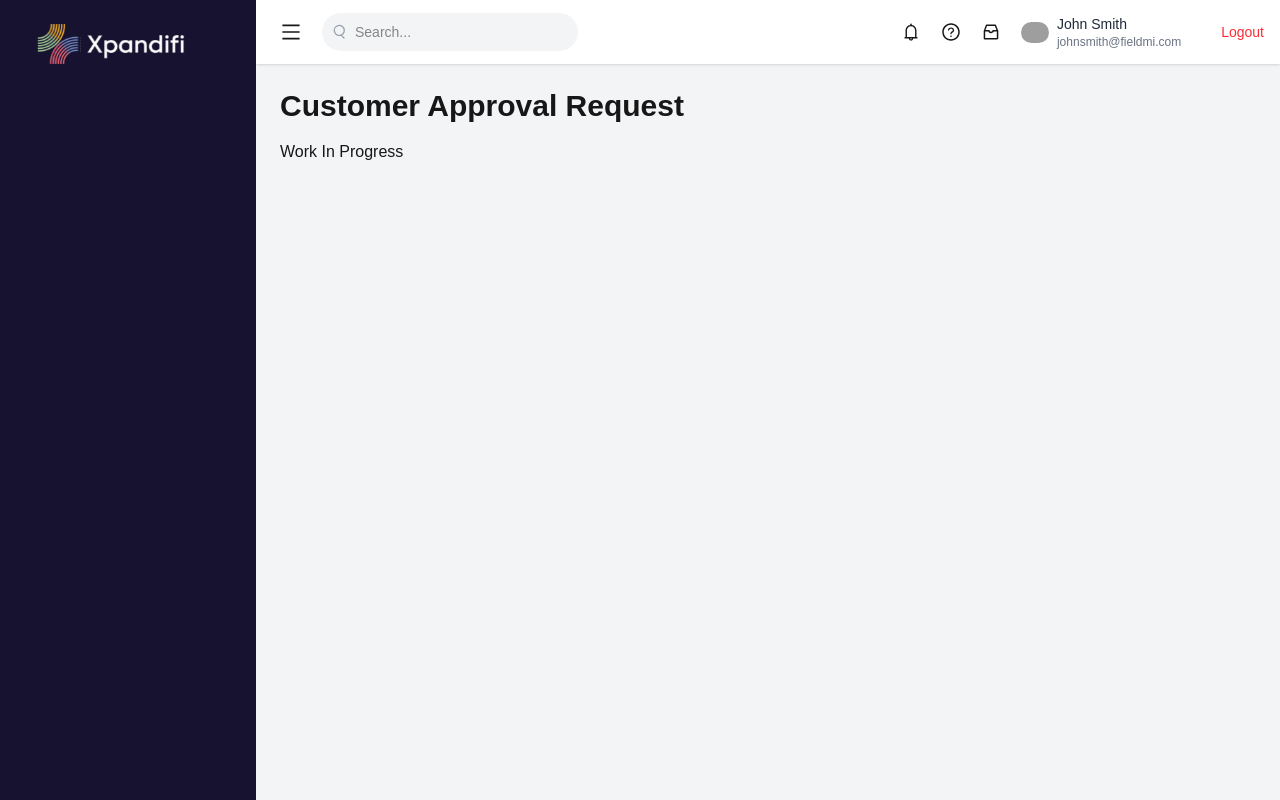
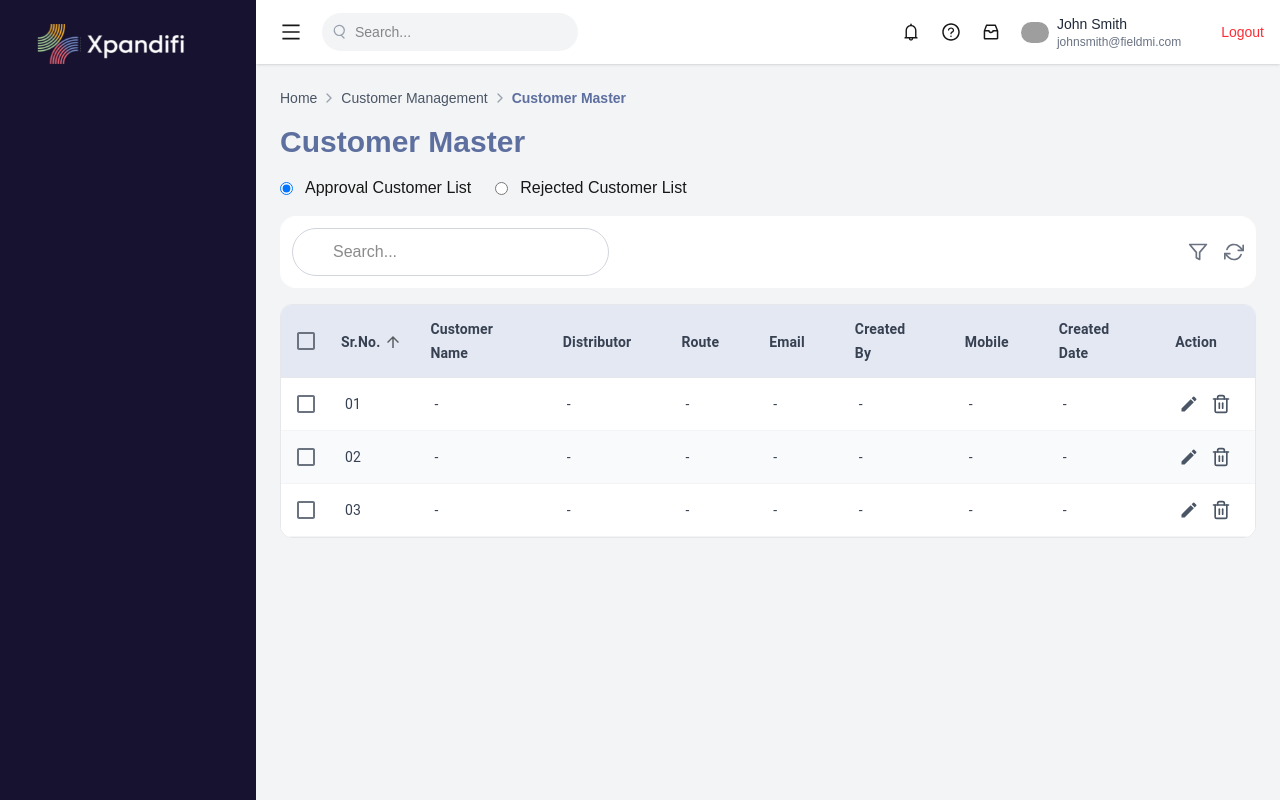
Before and after one commit to kartikbtspl/xpandifi-dms, a Next.js app: page /oem/customer-management/approval-request in a window 1280 px wide. Built offline with nearby package versions, Linux system fonts and the light colour scheme; grey boxes are pictures that could not be loaded.

Commit message:
Customer Approval

```diff
--- /dev/null
+++ b/app/(dashboard)/oem/customer-management/approval-request/components/getApprovalRequestCol.tsx
@@ -0,0 +1,73 @@
+"use client";
+import React from "react";
+import { FiTrash2 } from "react-icons/fi";
+import { MdModeEditOutline } from "react-icons/md"
+
+export interface Column {
+  id: string;
+  label: string;
+  render?: (row: any, index?: number) => React.ReactNode;
+}
+
+const getApprovalRequestCol = (): Column[] => [
+  {
+    id: "srNo",
+    label: "Sr.No.",
+    render: (row) => <span className="text-gray-700">{row.srNo}</span>,
+  },
+  {
+    id: "customerName",
+    label: "Customer Name",
+    render: (row) => <span className="text-gray-700">{row.customerName || "-"}</span>,
+  },
+  {
+    id: "distributor",
+    label: "Distributor",
+    render: (row) => <span className="text-gray-700">{row.distributor || "-"}</span>,
+  },
+  {
+    id: "route",
+    label: "Route",
+    render: (row) => <span className="text-gray-700">{row.route || "-"}</span>,
+  },
+  {
+    id: "email",
+    label: "Email",
+    render: (row) => <span className="text-gray-700">{row.email || "-"}</span>,
+  },
+  {
+    id: "createdBy",
+    label: "Created By",
+    render: (row) => <span className="text-gray-700">{row.createdBy || "-"}</span>,
+  },
+  {
+    id: "mobile",
+    label: "Mobile",
+    render: (row) => <span className="text-gray-700">{row.mobile || "-"}</span>,
+  },
+  {
+    id: "createdDate",
+    label: "Created Date",
+    render: (row) => <span className="text-gray-700">{row.createdDate || "-"}</span>,
+  },
+  {
+    id: "action",
+    label: "Action",
+    render: (row) => (
+      <div className="flex items-center gap-3 text-gray-600">
+        <MdModeEditOutline
+          size={20}
+          title="Edit"
+          className="cursor-pointer hover:text-blue-500"
+        />
+        <FiTrash2
+          size={20}
+          title="Delete"
+          className="cursor-pointer hover:text-red-500"
+        />
+      </div>
+    ),
+  },
+];
+
+export default getApprovalRequestCol;
--- a/app/(dashboard)/oem/customer-management/approval-request/page.tsx
+++ b/app/(dashboard)/oem/customer-management/approval-request/page.tsx
@@ -1,12 +1,102 @@
-import React from 'react'
+"use client";
+import Table from '@/components/common/table/Table';
+import Breadcrumb from '@/components/common/ui/BreadCrumb';
+import React, { useState } from 'react';
+import getApprovalRequestCol from './components/getApprovalRequestCol';
 
 const CustomerApprovalRequest = () => {
+  const [selectedApproval, setSelectedApproval] = useState("approval");
+   const [approvalRequestData, setApprovalRequestData] = useState([
+      {
+        id: 1,
+        srNo: "01",
+        customerName: "",
+        distributor: "",
+        route: "",
+        email: "",
+        createdBy: "",
+        mobile: "",
+        createdDate: "",
+        action: "",
+      },
+      {
+        id: 2,
+        srNo: "02",
+        customerName: "",
+        distributor: "",
+        route: "",
+        email: "",
+        createdBy: "",
+        mobile: "",
+        createdDate: "",
+        action: "",
+      },
+      {
+        id: 3,
+        srNo: "03",
+        customerName: "",
+        distributor: "",
+        route: "",
+        email: "",
+        createdBy: "",
+        mobile: "",
+        createdDate: "",
+        action: "",
+      },
+    ]);
+
+    const [loadingApprovalRequest, setLoadingApprovalRequest] = useState(false);
+
+    const approvalRequestColumns = getApprovalRequestCol();
+
+    const handleRefreshApprovalRequest = () => {
+      setLoadingApprovalRequest(true);
+      setTimeout(() => {
+        setLoadingApprovalRequest(false);
+        setApprovalRequestData(prev =>
+          prev.map((item, idx) => ({
+            ...item,
+            id: idx + 1, // Or keep the original id if you want them stable
+            srNo: String(idx + 1).padStart(2, '0'),
+          }))
+        );
+      }, 1000);
+    }
+
   return (
-   <div>
-      <h1 className="text-3xl font-bold mb-4">Customer Approval Request</h1>
-      <p>Work In Progress</p>
+    <div className='space-y-4'>
+      <Breadcrumb crumbs={[
+        { label: "Home", href: "/oem/dashboard" },
+        { label: "Customer Management", href: "/customer-management" },
+        { label: "Customer Master", href: "/customer-management/master" },
+      ]} />
+      <h1 className="text-3xl font-bold mb-4 text-[#5D6F9E]">Customer Master</h1>
+
+      <div className='flex gap-6'>
+        <div className='flex items-center gap-3'>
+          <input
+            type="radio"
+            name="customerApprovalStatus"
+            id="approval"
+            checked={selectedApproval === "approval"}
+            onChange={() => setSelectedApproval("approval")}
+          />
+          <label htmlFor="approval" className="cursor-pointer">Approval Customer List</label>
+        </div>
+
+        <div className='flex items-center gap-3'>
+          <input
+            type="radio"
+            name="customerApprovalStatus"
+            id="rejected"
+            checked={selectedApproval === "rejected"}
+            onChange={() => setSelectedApproval("rejected")}
+          />
+          <label htmlFor="rejected" className="cursor-pointer">Rejected Customer List</label>
+        </div>
+      </div>
+      <Table rows={approvalRequestData} columns={approvalRequestColumns} loading={loadingApprovalRequest} onRefresh={handleRefreshApprovalRequest}/>
     </div>
-  )
+  );
 }
-
 export default CustomerApprovalRequest
--- a/app/(dashboard)/oem/customer-management/configuration/page.tsx
+++ b/app/(dashboard)/oem/customer-management/configuration/page.tsx
@@ -12,6 +12,7 @@ const Configuration = () => {
           { label: "Customer Configuration", href: "/oem/customer-management/configuration" },
         ]}
       />
+      <h1 className="text-3xl font-semibold text-[#445E94]">Customer Configuration</h1>
       <Tabs />
     </div>
   )
--- a/app/(dashboard)/oem/settings/profiles/add-profile/components/WebPermissions.tsx
+++ b/app/(dashboard)/oem/settings/profiles/add-profile/components/WebPermissions.tsx
@@ -272,7 +272,7 @@ export default function WebPermissions({ profileName, setProfileName }: WebPermi
 
 
   return (
-    <div className="flex flex-col min-h-screen bg-white px-4 pt-4 w-full">
+    <div className="flex flex-col min-h-screen bg-white px-4 pt-4 w-full rounded-lg shadow-sm">
       <div className="flex gap-3 mb-4">
         <input
           type="checkbox"
--- a/app/(dashboard)/oem/settings/profiles/edit-profiles/components/EditWebPermissions.tsx
+++ b/app/(dashboard)/oem/settings/profiles/edit-profiles/components/EditWebPermissions.tsx
@@ -230,9 +230,40 @@ export default function EditWebPermissions() {
     setCrmChecked(emptyChecked(crmRows, actions));
     setCheckedMenuItems(Array(menuItems.length).fill(false));
   };
+  const handleCancel = () => {
+  // Uncheck all permissions/tables
+  setBeatPlanChecked(emptyChecked(beatPlanRows, actions));
+  setProductChecked(emptyChecked(productManagementRows, actions));
+  setNotificationChecked(emptyChecked(notificationBroadcastRows, actions));
+  setServiceSMSChecked(emptyChecked(serviceSMSRows, actions));
+  setTargetReportChecked(emptyChecked(targetReportRows, actions));
+  setSalesOrderManagementChecked(emptyChecked(salesOrderManagementRows, actions));
+  setLocationReportChecked(emptyChecked(locationReportRows, actions));
+  setPerformanceReportChecked(emptyChecked(performanceReportRows, actions));
+  setGrowthReportChecked(emptyChecked(growthReportRows, actions));
+  setCodeConfigureChecked(emptyChecked(codeConfigureRows, actions));
+  setManageTaskChecked(emptyChecked(manageTaskRows, actions));
+  setSettingsChecked(emptyChecked(settingsRows, actions));
+  setStockReportChecked(emptyChecked(stockReportRows, actions));
+  setHrManagementChecked(emptyChecked(hrManagementRows, actions));
+  setEmailReportChecked(emptyChecked(emailReportRows, actions));
+  setSalesOrderWorkflowChecked(emptyChecked(salesOrderWorkflowRows, actions));
+  setMisDashboardChecked(emptyChecked(misDashboardRows, actions));
+  setCustomerManagementChecked(emptyChecked(customerManagementRows, actions));
+  setSchemesChecked(emptyChecked(schemesRows, actions));
+  setVisitReportsChecked(emptyChecked(visitReportsRows, actions));
+  setSalesReportsChecked(emptyChecked(salesReportsRows, actions));
+  setExpenseManagementChecked(emptyChecked(expenseManagementRows, actions));
+  setInvoiceAndPaymentChecked(emptyChecked(invoiceAndPaymentRows, actions));
+  setRenewalRequestChecked(emptyChecked(renewalRequestRows, actions));
+  setCrmChecked(emptyChecked(crmRows, actions));
+  setCheckedMenuItems(Array(menuItems.length).fill(false));
+  // Also clear AddProfileForm input
+  // setProfileName("");
+};
 
   return (
-    <div className="flex flex-col min-h-screen bg-white px-4 pt-4 w-full">
+    <div className="flex flex-col min-h-screen bg-white px-4 pt-4 w-full rounded-lg shadow-sm">
       <div className="flex gap-3 mb-4">
         <input
           type="checkbox"
@@ -281,7 +312,7 @@ export default function EditWebPermissions() {
         })}
       </ul>
       <div className="flex mt-4 justify-center gap-3 mb-5">
-        <Button variant="outline">Cancel</Button>
+        <Button variant="outline" onClick={handleCancel}>Cancel</Button>
         <Button onClick={handleSave}>Save</Button>
       </div>
     </div>
```
